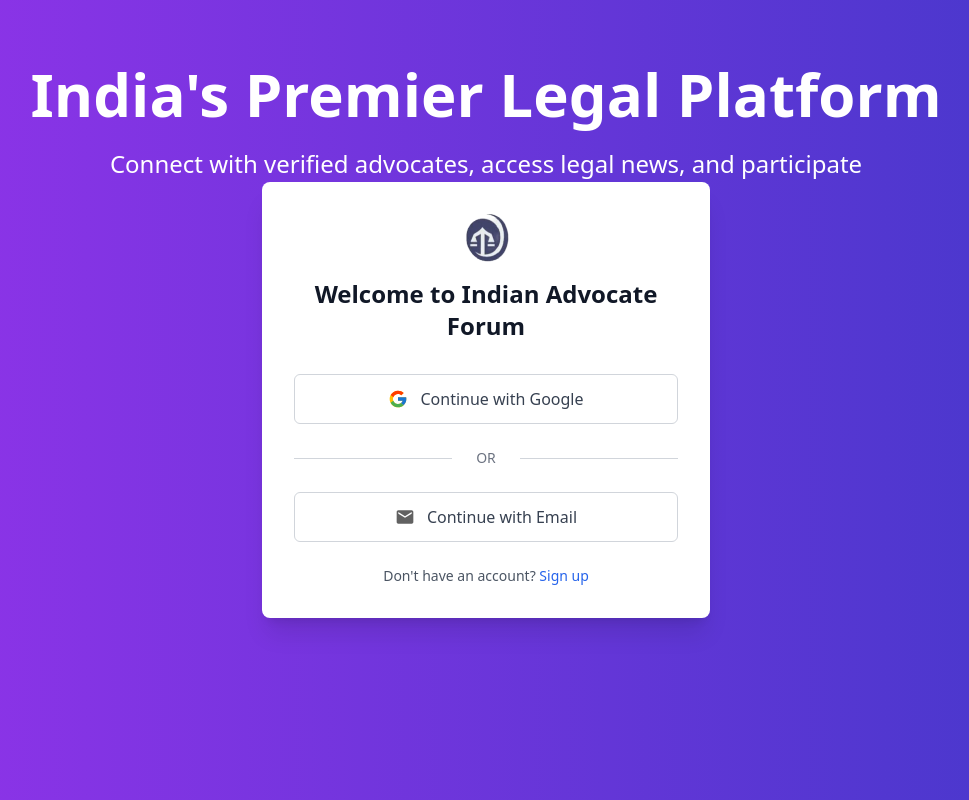
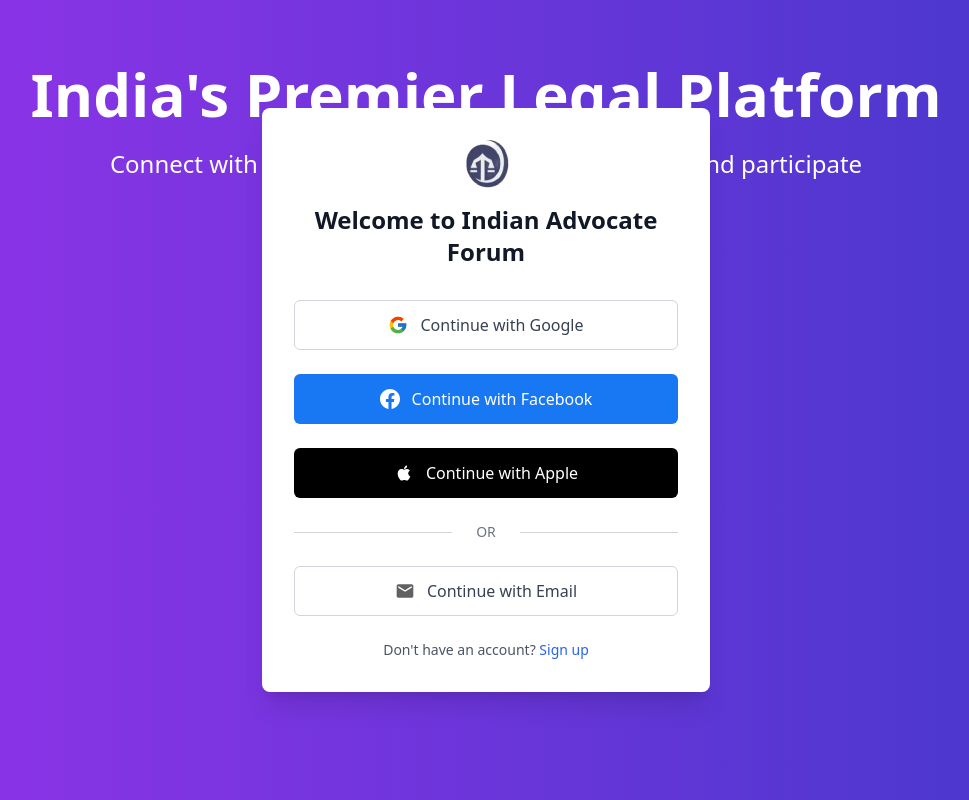
Before and after one commit to Sanyam619/indian-advocate-forum, a Next.js app: page /auth in a window 1280 px wide. Shown: the whole page, without its empty margins (154-1123 px from the left). Built offline with nearby package versions, Linux system fonts and the light colour scheme; no server answers.

Commit message:
Add Facebook and Apple social login buttons to AuthModal

```diff
--- a/src/components/auth/AuthModal.tsx
+++ b/src/components/auth/AuthModal.tsx
@@ -127,6 +127,38 @@
                 Continue with Google
               </button>
 
+              <button
+                onClick={() => {
+                  if (process.env.NODE_ENV === 'development') {
+                    console.log('🔵 Facebook login button clicked!');
+                  }
+                  handleLogin("facebook");
+                }}
+                disabled={isLoading}
+                className="w-full flex items-center justify-center py-3 px-4 border border-transparent rounded-md bg-[#1877F2] text-base font-medium text-white hover:bg-[#166FE5] transition-colors focus:outline-none focus:ring-2 focus:ring-offset-2 focus:ring-[#1877F2]"
+              >
+                <svg className="w-5 h-5 mr-3" xmlns="http://www.w3.org/2000/svg" viewBox="0 0 24 24" fill="white">
+                  <path d="M24 12.073c0-6.627-5.373-12-12-12s-12 5.373-12 12c0 5.99 4.388 10.954 10.125 11.854v-8.385H7.078v-3.47h3.047V9.43c0-3.007 1.792-4.669 4.533-4.669 1.312 0 2.686.235 2.686.235v2.953H15.83c-1.491 0-1.956.925-1.956 1.874v2.25h3.328l-.532 3.47h-2.796v8.385C19.612 23.027 24 18.062 24 12.073z"/>
+                </svg>
+                Continue with Facebook
+              </button>
+
+              <button
+                onClick={() => {
+                  if (process.env.NODE_ENV === 'development') {
+                    console.log('⚫ Apple login button clicked!');
+                  }
+                  handleLogin("apple");
+                }}
+                disabled={isLoading}
+                className="w-full flex items-center justify-center py-3 px-4 border border-transparent rounded-md bg-black text-base font-medium text-white hover:bg-gray-800 transition-colors focus:outline-none focus:ring-2 focus:ring-offset-2 focus:ring-gray-900"
+              >
+                <svg className="w-5 h-5 mr-3" xmlns="http://www.w3.org/2000/svg" viewBox="0 0 24 24" fill="white">
+                  <path d="M17.05 20.28c-.98.95-2.05.8-3.08.35-1.09-.46-2.09-.48-3.24 0-1.44.62-2.2.44-3.06-.35C2.79 15.25 3.51 7.59 9.05 7.31c1.35.07 2.29.74 3.08.8 1.18-.24 2.31-.93 3.57-.84 1.51.12 2.65.72 3.4 1.8-3.12 1.87-2.38 5.98.48 7.13-.57 1.5-1.31 2.99-2.54 4.09l.01-.01zM12.03 7.25c-.15-2.23 1.66-4.07 3.74-4.25.29 2.58-2.34 4.5-3.74 4.25z"/>
+                </svg>
+                Continue with Apple
+              </button>
+
               <div className="relative">
                 <div className="absolute inset-0 flex items-center">
                   <div className="w-full border-t border-gray-300" />
```
